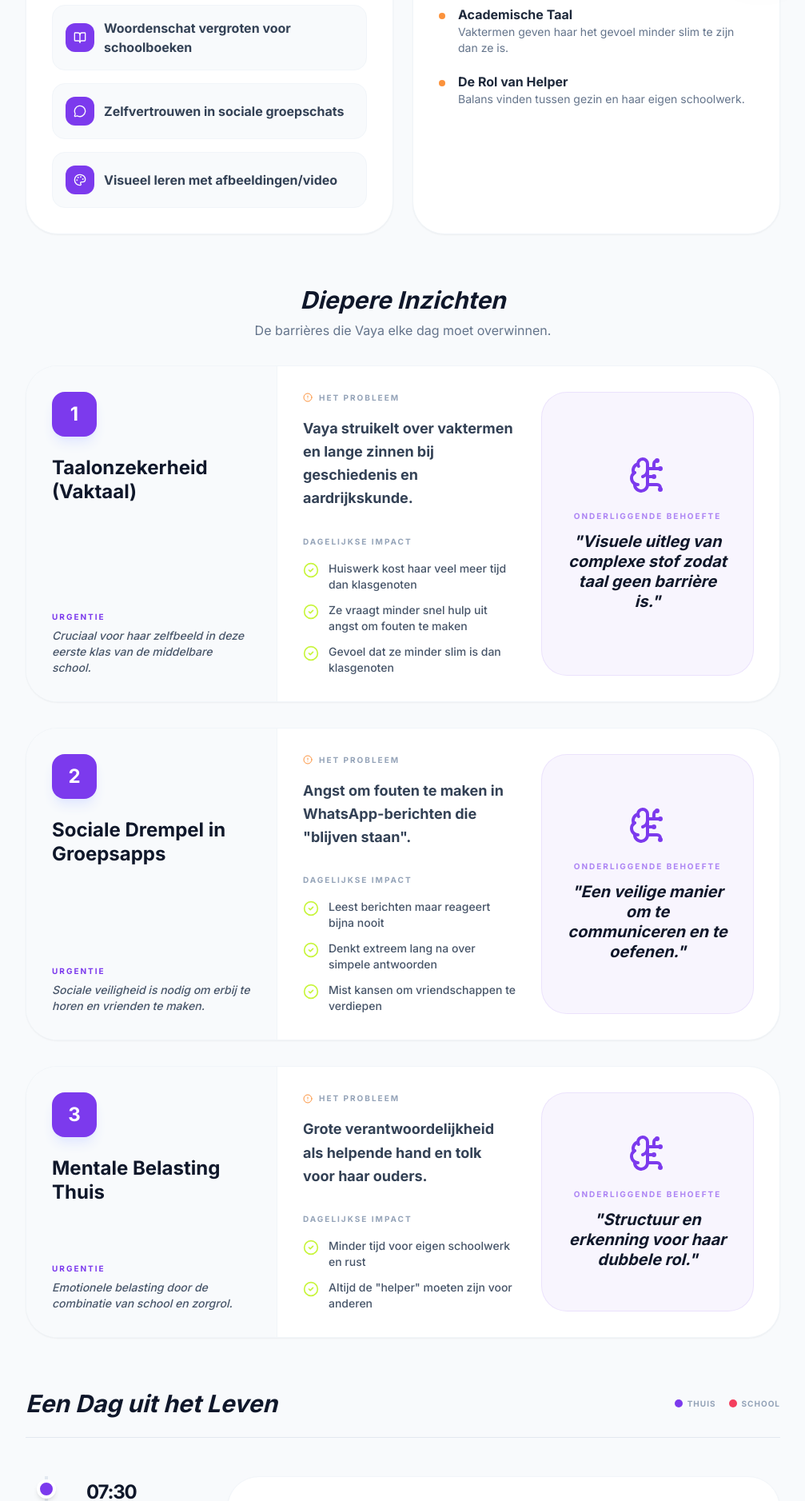
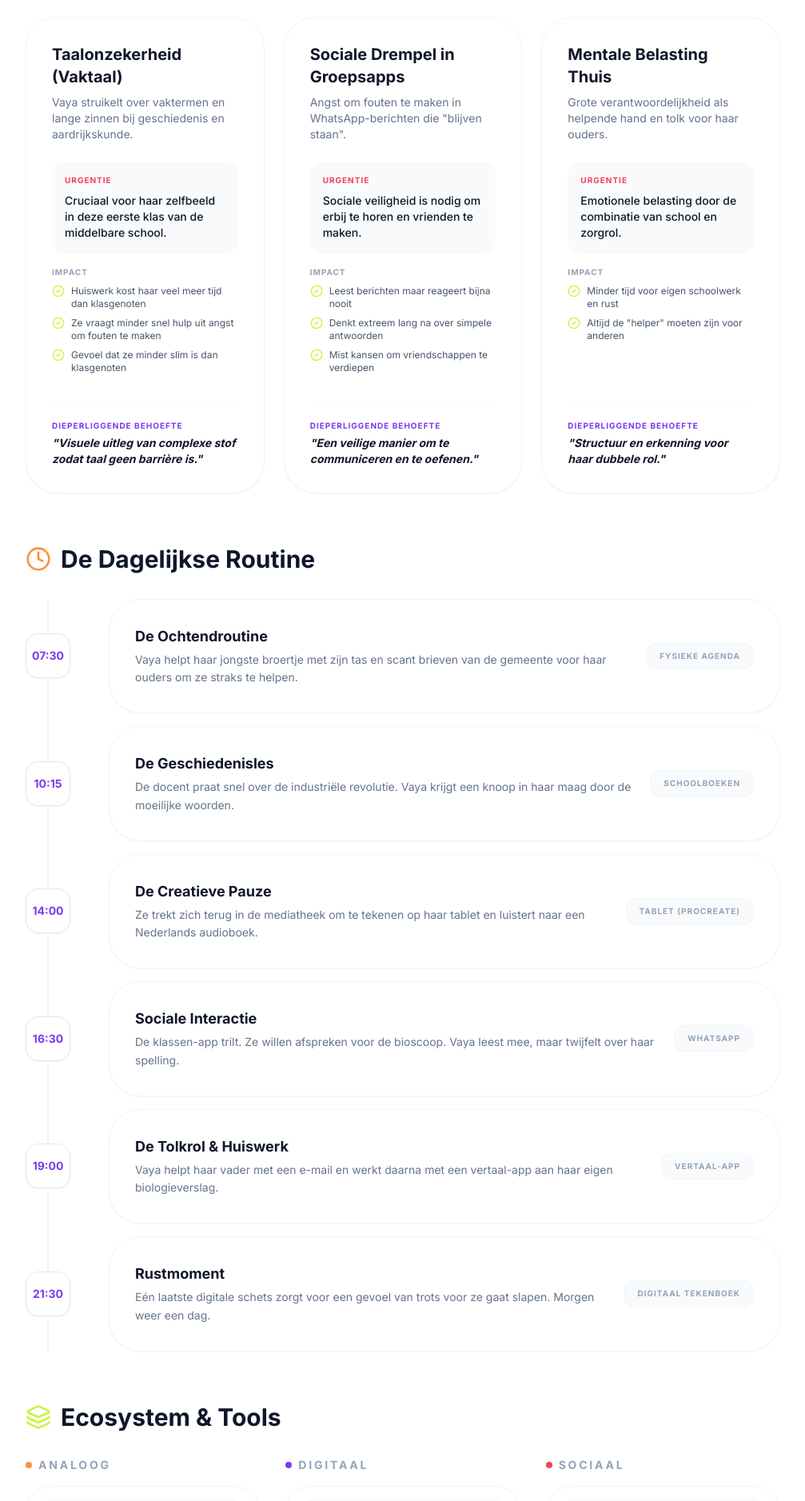
Before and after one commit to Taekuss/Vaya-Persona, a React (Vite) app: page / in a window 1280 px wide. Shown: the part 820-2697 px from the top of the page at 80% size, without its empty margins (264-1271 px from the left). Built offline with nearby package versions, Linux system fonts and the light colour scheme.

Commit message:
Enable dark and lightmode

```diff
--- a/App.tsx
+++ b/App.tsx
@@ -1,32 +1,31 @@
 
-import React, { useState, useEffect, useRef } from 'react';
+import React, { useState, useEffect } from 'react';
 import Sidebar from './components/Sidebar';
 import ChatComponent from './components/ChatComponent';
 import {
-  Radar, RadarChart, PolarGrid, PolarAngleAxis, ResponsiveContainer,
+  RadarChart, PolarGrid, PolarAngleAxis, ResponsiveContainer,
   Radar as RechartsRadar
 } from 'recharts';
 import {
-  Palette,
-  BookOpen,
-  CheckCircle2,
+  Info,
   AlertCircle,
-  Info,
+  Clock,
   Layers,
-  Smartphone,
-  Target,
-  MessageCircle,
-  BrainCircuit,
   MessageSquare,
-  X
+  CheckCircle2
 } from 'lucide-react';
-import { PERSONALITY_TRAITS, TIMELINE_DATA, PROBLEMS_NEEDS, TOUCHPOINTS, PALETTE } from './constants';
+import { PERSONALITY_TRAITS, TIMELINE_DATA, PROBLEMS_NEEDS, TOUCHPOINTS } from './constants';
 
+/**
+ * Main application component for the Persona Dashboard of Vaya.
+ * This component manages layout, sections, dark mode, and the chat overlay.
+ */
 const App: React.FC = () => {
   const [activeSection, setActiveSection] = useState('wie');
   const [isDarkMode, setIsDarkMode] = useState(false);
   const [isChatOpen, setIsChatOpen] = useState(false);
 
+  // Sync scroll position with the sidebar's active section.
   useEffect(() => {
     const sectionElement = document.getElementById(activeSection);
     if (sectionElement) {
@@ -34,14 +33,26 @@ const App: React.FC = () => {
     }
   }, [activeSection]);
 
+  // Handle dark mode side effects on the document root and body.
+  useEffect(() => {
+    const root = window.document.documentElement;
+    if (isDarkMode) {
+      root.classList.add('dark');
+      document.body.style.backgroundColor = '#020617'; // slate-950
+    } else {
+      root.classList.remove('dark');
+      document.body.style.backgroundColor = '#ffffff'; // pure white
+    }
+  }, [isDarkMode]);
+
   const toggleDarkMode = () => setIsDarkMode(!isDarkMode);
 
-  // Vaya's portrait image
+  // Vaya's portrait image URL used across the application.
   const vayaImageUrl = "https://i.ibb.co/0yKQmFyh/unnamed.jpg";
 
   return (
-    <div className={`${isDarkMode ? 'dark' : ''}`}>
-      <div className="flex min-h-screen bg-slate-50 dark:bg-slate-950 text-slate-900 dark:text-slate-100 transition-colors duration-300">
+    <div className={`${isDarkMode ? 'dark' : ''} min-h-screen transition-colors duration-300`}>
+      <div className="flex min-h-screen bg-white dark:bg-slate-950 text-slate-900 dark:text-slate-100 transition-colors duration-300">
         <Sidebar
           activeSection={activeSection}
           setActiveSection={setActiveSection}
@@ -51,7 +62,7 @@ const App: React.FC = () => {
         />
 
         <main className="flex-1 max-w-6xl mx-auto p-4 md:p-10 space-y-16 pb-32">
-          {/* Section: Wie is Vaya */}
+          {/* Section: Wie is Vaya - Introduction and context. */}
           <section id="wie" className="space-y-8 scroll-mt-10">
             <header className="flex flex-col md:flex-row items-center md:items-end justify-between gap-6">
               <div className="flex items-center gap-6">
@@ -116,104 +127,84 @@ const App: React.FC = () => {
                   <ResponsiveContainer width="100%" height="100%">
                     <RadarChart cx="50%" cy="50%" outerRadius="80%" data={PERSONALITY_TRAITS}>
                       <PolarGrid stroke={isDarkMode ? "#334155" : "#e2e8f0"} />
-                      <PolarAngleAxis dataKey="name" tick={{ fill: isDarkMode ? '#94a3b8' : '#64748b', fontSize: 10, fontWeight: 700 }} />
+                      {/* FIX: Set dataKey to "name" as a string to match the data structure and resolve type error. */}
+                      <PolarAngleAxis dataKey="name" tick={{ fill: isDarkMode ? '#94a3b8' : '#64748b', fontSize: 10 }} />
                       <RechartsRadar
                         name="Vaya"
                         dataKey="score"
-                        stroke={PALETTE.purple}
-                        fill={PALETTE.purple}
-                        fillOpacity={0.4}
+                        stroke="#7c3aed"
+                        fill="#7c3aed"
+                        fillOpacity={0.6}
                       />
                     </RadarChart>
                   </ResponsiveContainer>
                 </div>
               </div>
             </div>
-
-            <div className="grid grid-cols-1 md:grid-cols-2 gap-6">
-              <div className="bg-white dark:bg-slate-900 rounded-[2.5rem] p-8 shadow-sm border border-slate-100 dark:border-slate-800">
-                <h3 className="text-xl font-bold mb-6 flex items-center gap-2">
-                  <Target className="text-[#c8f53c] w-5 h-5" /> Doelen & Behoeften
-                </h3>
-                <ul className="space-y-4">
-                  {[
-                    { text: 'Woordenschat vergroten voor schoolboeken', icon: <BookOpen className="w-4 h-4" /> },
-                    { text: 'Zelfvertrouwen in sociale groepschats', icon: <MessageCircle className="w-4 h-4" /> },
-                    { text: 'Visueel leren met afbeeldingen/video', icon: <Palette className="w-4 h-4" /> },
-                  ].map((goal, idx) => (
-                    <li key={idx} className="flex items-center gap-3 bg-slate-50 dark:bg-slate-800/50 p-4 rounded-2xl border border-slate-100 dark:border-slate-800 transition-transform hover:scale-[1.02]">
-                      <span className="bg-[#7c3aed] text-white p-2.5 rounded-xl">{goal.icon}</span>
-                      <span className="text-slate-700 dark:text-slate-300 font-bold">{goal.text}</span>
-                    </li>
-                  ))}
-                </ul>
-              </div>
-
-              <div className="bg-white dark:bg-slate-900 rounded-[2.5rem] p-8 shadow-sm border border-slate-100 dark:border-slate-800">
-                <h3 className="text-xl font-bold mb-6 flex items-center gap-2 text-[#fb923c]">
-                  <AlertCircle className="w-5 h-5" /> Frustraties & Drempels
-                </h3>
-                <div className="space-y-5">
-                  <div className="flex gap-4">
-                    <div className="h-2 w-2 rounded-full bg-[#fb923c] mt-2.5 shrink-0"></div>
-                    <div>
-                      <h4 className="font-bold text-slate-800 dark:text-slate-200">Academische Taal</h4>
-                      <p className="text-sm text-slate-500 dark:text-slate-400">Vaktermen geven haar het gevoel minder slim te zijn dan ze is.</p>
-                    </div>
-                  </div>
-                  <div className="flex gap-4">
-                    <div className="h-2 w-2 rounded-full bg-[#fb923c] mt-2.5 shrink-0"></div>
-                    <div>
-                      <h4 className="font-bold text-slate-800 dark:text-slate-200">De Rol van Helper</h4>
-                      <p className="text-sm text-slate-500 dark:text-slate-400">Balans vinden tussen gezin en haar eigen schoolwerk.</p>
-                    </div>
-                  </div>
-                </div>
-              </div>
-            </div>
           </section>
 
-          {/* Section: Problemen & Behoeften */}
-          <section id="problemen" className="space-y-8 scroll-mt-10">
-            <div className="text-center max-w-2xl mx-auto space-y-2">
-              <h2 className="text-3xl font-black italic">Diepere Inzichten</h2>
-              <p className="text-slate-500 dark:text-slate-400">De barrières die Vaya elke dag moet overwinnen.</p>
-            </div>
-
-            <div className="grid grid-cols-1 gap-8">
+          {/* Section: Problemen & Behoeften - Visualizing the persona's pain points. */}
+          <section id="problemen" className="space-y-8 scroll-mt-24">
+            <h3 className="text-3xl font-black flex items-center gap-3">
+              <AlertCircle className="text-[#f43f5e] w-8 h-8" /> Inzichten & Uitdagingen
+            </h3>
+            <div className="grid grid-cols-1 md:grid-cols-3 gap-6">
               {PROBLEMS_NEEDS.map((item, idx) => (
-                <div key={idx} className="bg-white dark:bg-slate-900 rounded-[2.5rem] shadow-sm border border-slate-100 dark:border-slate-800 overflow-hidden flex flex-col md:flex-row group transition-all hover:shadow-xl">
-                  <div className="md:w-1/3 bg-slate-50 dark:bg-slate-800/30 p-8 border-r border-slate-100 dark:border-slate-800 flex flex-col">
-                    <div className="w-14 h-14 rounded-2xl bg-[#7c3aed] text-white flex items-center justify-center mb-6 font-black text-2xl shadow-lg shadow-indigo-100 dark:shadow-none">
-                      {idx + 1}
+                <div key={idx} className="bg-white dark:bg-slate-900 p-8 rounded-[2.5rem] border border-slate-100 dark:border-slate-800 shadow-sm flex flex-col">
+                  <div className="mb-6">
+                    <h4 className="text-xl font-bold mb-2">{item.title}</h4>
+                    <p className="text-sm text-slate-500 dark:text-slate-400">{item.problem}</p>
+                  </div>
+                  <div className="space-y-4 flex-1">
+                    <div className="bg-slate-50 dark:bg-slate-800/50 p-4 rounded-2xl">
+                      <p className="text-[10px] font-black uppercase text-[#f43f5e] mb-2 tracking-widest">Urgentie</p>
+                      <p className="text-sm font-medium">{item.urgency}</p>
                     </div>
-                    <h3 className="text-2xl font-black text-slate-900 dark:text-white leading-tight mb-4">{item.title}</h3>
-                    <div className="mt-auto">
-                      <span className="text-[10px] font-black uppercase text-[#7c3aed] tracking-[0.2em]">Urgentie</span>
-                      <p className="text-sm text-slate-600 dark:text-slate-400 mt-1 italic font-medium">{item.urgency}</p>
-                    </div>
-                  </div>
-                  <div className="flex-1 p-8 grid grid-cols-1 md:grid-cols-2 gap-8">
                     <div>
-                      <h4 className="text-[10px] font-black uppercase text-slate-400 mb-4 tracking-[0.2em] flex items-center gap-2">
-                         <AlertCircle className="w-3 h-3 text-[#fb923c]" /> Het Probleem
-                      </h4>
-                      <p className="text-slate-700 dark:text-slate-300 font-bold leading-relaxed text-lg">{item.problem}</p>
-
-                      <h4 className="text-[10px] font-black uppercase text-slate-400 mt-8 mb-4 tracking-[0.2em]">Dagelijkse Impact</h4>
-                      <ul className="space-y-3">
+                      <p className="text-[10px] font-black uppercase text-slate-400 mb-2 tracking-widest">Impact</p>
+                      <ul className="space-y-2">
                         {item.impact.map((imp, i) => (
-                          <li key={i} className="flex items-start gap-3 text-sm text-slate-600 dark:text-slate-400 font-medium">
-                            <CheckCircle2 className="w-5 h-5 text-[#c8f53c] shrink-0 mt-0.5" />
-                            <span>{imp}</span>
+                          <li key={i} className="flex gap-2 text-xs text-slate-600 dark:text-slate-400">
+                            <CheckCircle2 className="w-4 h-4 text-[#c8f53c] shrink-0" /> {imp}
                           </li>
                         ))}
                       </ul>
                     </div>
-                    <div className="bg-[#7c3aed]/5 dark:bg-[#7c3aed]/10 rounded-[2rem] p-8 flex flex-col justify-center items-center text-center border border-[#7c3aed]/10">
-                      <BrainCircuit className="w-12 h-12 text-[#7c3aed] mb-5" />
-                      <h4 className="text-[10px] font-black uppercase text-[#7c3aed]/60 mb-3 tracking-[0.2em]">Onderliggende Behoefte</h4>
-                      <p className="text-slate-900 dark:text-white font-black text-xl leading-tight italic">"{item.underlyingNeed}"</p>
+                  </div>
+                  <div className="mt-8 pt-6 border-t border-slate-50 dark:border-slate-800">
+                    <p className="text-[10px] font-black uppercase text-[#7c3aed] mb-1 tracking-widest">Dieperliggende Behoefte</p>
+                    <p className="text-sm font-bold italic">"{item.underlyingNeed}"</p>
+                  </div>
+                </div>
+              ))}
+            </div>
+          </section>
+
+          {/* Section: Een Dag in het Leven - Daily routine timeline. */}
+          <section id="dag" className="space-y-8 scroll-mt-24">
+            <h3 className="text-3xl font-black flex items-center gap-3">
+              <Clock className="text-[#fb923c] w-8 h-8" /> De Dagelijkse Routine
+            </h3>
+            <div className="relative space-y-4">
+              <div className="absolute left-[27px] top-0 bottom-0 w-0.5 bg-slate-100 dark:bg-slate-800 hidden md:block"></div>
+              {TIMELINE_DATA.map((entry, idx) => (
+                <div key={idx} className="relative flex flex-col md:flex-row gap-6 md:gap-12 items-start md:items-center group">
+                  <div className="flex items-center gap-4 z-10">
+                    <div className="w-14 h-14 rounded-2xl bg-white dark:bg-slate-900 border border-slate-200 dark:border-slate-800 flex items-center justify-center shadow-sm text-sm font-black text-[#7c3aed] shrink-0">
+                      {entry.time}
+                    </div>
+                  </div>
+                  <div className="flex-1 bg-white dark:bg-slate-900 p-6 md:p-8 rounded-[2.5rem] border border-slate-100 dark:border-slate-800 shadow-sm group-hover:border-[#7c3aed]/30 transition-colors">
+                    <div className="flex flex-col md:flex-row md:items-center justify-between gap-4">
+                      <div>
+                        <h4 className="font-bold text-lg mb-1">{entry.title}</h4>
+                        <p className="text-slate-500 dark:text-slate-400 text-sm leading-relaxed max-w-2xl">{entry.description}</p>
+                      </div>
+                      {entry.touchpoint && (
+                        <div className="px-4 py-2 bg-slate-50 dark:bg-slate-800 rounded-xl text-[10px] font-black uppercase tracking-widest text-slate-400 border border-slate-100 dark:border-slate-700 whitespace-nowrap">
+                          {entry.touchpoint}
+                        </div>
+                      )}
                     </div>
                   </div>
                 </div>
@@ -221,107 +212,36 @@ const App: React.FC = () => {
             </div>
           </section>
 
-          {/* Section: Dag in het Leven */}
-          <section id="dag" className="space-y-12 scroll-mt-10">
-            <div className="flex items-center justify-between border-b border-slate-200 dark:border-slate-800 pb-6">
-               <h2 className="text-3xl font-black italic">Een Dag uit het Leven</h2>
-               <div className="flex gap-4">
-                  <span className="flex items-center gap-1.5 text-[10px] text-slate-400 font-black uppercase tracking-widest"><div className="w-2.5 h-2.5 rounded-full bg-[#7c3aed]"></div> Thuis</span>
-                  <span className="flex items-center gap-1.5 text-[10px] text-slate-400 font-black uppercase tracking-widest"><div className="w-2.5 h-2.5 rounded-full bg-[#f43f5e]"></div> School</span>
-               </div>
-            </div>
-
-            <div className="relative border-l-4 border-slate-200 dark:border-slate-800 ml-6 space-y-12 pb-12">
-              {TIMELINE_DATA.map((entry, idx) => (
-                <div key={idx} className="relative pl-12">
-                  <div className={`absolute -left-[14px] top-1 w-6 h-6 rounded-full border-4 border-white dark:border-slate-950 shadow-md ${
-                    entry.type === 'home' ? 'bg-[#7c3aed]' :
-                    entry.type === 'school' ? 'bg-[#f43f5e]' :
-                    entry.type === 'creative' ? 'bg-[#c8f53c]' : 'bg-[#fb923c]'
-                  }`}></div>
-
-                  <div className="flex flex-col md:flex-row md:items-start gap-4 md:gap-12">
-                    <div className="md:w-32 shrink-0 pt-1">
-                      <span className="text-2xl font-black text-slate-900 dark:text-slate-100 tracking-tighter">{entry.time}</span>
-                    </div>
-                    <div className="flex-1 bg-white dark:bg-slate-900 p-8 rounded-[2.5rem] shadow-sm border border-slate-100 dark:border-slate-800 hover:border-[#7c3aed]/30 transition-all group">
-                      <div className="flex justify-between items-start mb-3">
-                        <h3 className="text-2xl font-black text-slate-900 dark:text-white group-hover:text-[#7c3aed] transition-colors">{entry.title}</h3>
-                        {entry.type === 'school' && <span className="bg-[#f43f5e]/10 text-[#f43f5e] text-[10px] font-black uppercase px-3 py-1 rounded-full border border-[#f43f5e]/20 tracking-widest">Pijnpunt</span>}
+          {/* Section: Touchpoints - Tools and ecosystem overview. */}
+          <section id="touchpoints" className="space-y-8 scroll-mt-24">
+            <h3 className="text-3xl font-black flex items-center gap-3">
+              <Layers className="text-[#c8f53c] w-8 h-8" /> Ecosystem & Tools
+            </h3>
+            <div className="grid grid-cols-1 md:grid-cols-3 gap-8">
+              {TOUCHPOINTS.map((category, idx) => (
+                <div key={idx} className="space-y-4">
+                  <h4 className="text-sm font-black uppercase tracking-[0.2em] text-slate-400 flex items-center gap-2">
+                    <div className={`w-2 h-2 rounded-full ${
+                      category.category === 'Analoog' ? 'bg-[#fb923c]' : category.category === 'Digitaal' ? 'bg-[#7c3aed]' : 'bg-[#f43f5e]'
+                    }`}></div>
+                    {category.category}
+                  </h4>
+                  <div className="bg-white dark:bg-slate-900 p-4 rounded-[2rem] border border-slate-100 dark:border-slate-800 shadow-sm space-y-2">
+                    {category.items.map((item, i) => (
+                      <div key={i} className="p-4 bg-slate-50 dark:bg-slate-800/50 rounded-2xl text-sm font-bold flex items-center justify-between group hover:bg-[#7c3aed]/5 transition-colors">
+                        {item}
+                        <CheckCircle2 className="w-4 h-4 text-[#c8f53c] opacity-0 group-hover:opacity-100 transition-opacity" />
                       </div>
-                      <p className="text-slate-600 dark:text-slate-400 leading-relaxed mb-6 text-lg font-medium">{entry.description}</p>
-                      <div className="flex items-center gap-3 pt-6 border-t border-slate-50 dark:border-slate-800/50">
-                        <Layers className="w-5 h-5 text-slate-300" />
-                        <span className="text-[10px] font-black text-slate-400 uppercase tracking-[0.2em]">Touchpoint:</span>
-                        <span className="text-sm font-black text-[#7c3aed]">{entry.touchpoint}</span>
-                      </div>
-                    </div>
+                    ))}
                   </div>
                 </div>
               ))}
             </div>
           </section>
-
-          {/* Section: Touchpoints */}
-          <section id="touchpoints" className="space-y-8 scroll-mt-10">
-             <div className="bg-slate-900 dark:bg-black rounded-[3.5rem] p-10 md:p-20 text-white overflow-hidden relative shadow-2xl">
-                <div className="absolute top-0 right-0 w-[30rem] h-[30rem] bg-[#7c3aed]/10 rounded-full blur-[100px] -mr-40 -mt-40"></div>
-                <div className="absolute bottom-0 left-0 w-[30rem] h-[30rem] bg-[#f43f5e]/10 rounded-full blur-[100px] -ml-40 -mb-40"></div>
-
-                <div className="relative z-10 grid grid-cols-1 lg:grid-cols-2 gap-16">
-                  <div className="space-y-12">
-                    <h2 className="text-4xl font-black italic tracking-tight">Tools & Touchpoints</h2>
-                    <div className="grid grid-cols-1 gap-8">
-                      {TOUCHPOINTS.map((group, idx) => (
-                        <div key={idx} className="space-y-4">
-                          <h4 className="text-[10px] font-black uppercase text-[#c8f53c] tracking-[0.4em]">{group.category}</h4>
-                          <div className="flex flex-wrap gap-3">
-                            {group.items.map((item, i) => (
-                              <span key={i} className="bg-white/5 backdrop-blur-xl px-5 py-2.5 rounded-2xl text-sm font-bold border border-white/10 hover:bg-white/10 transition-all hover:scale-105">
-                                {item}
-                              </span>
-                            ))}
-                          </div>
-                        </div>
-                      ))}
-                    </div>
-                  </div>
-
-                  <div className="bg-white/5 backdrop-blur-2xl rounded-[3rem] p-10 border border-white/10 space-y-8 flex flex-col justify-center">
-                    <h3 className="text-2xl font-black flex items-center gap-4 italic">
-                      <Smartphone className="w-8 h-8 text-[#a855f7]" /> Digitale Voorkeuren
-                    </h3>
-                    <div className="space-y-6">
-                      <div className="flex gap-6 p-6 rounded-[2rem] bg-white/5 border border-white/5 hover:border-white/20 transition-all">
-                        <Palette className="w-8 h-8 text-[#f43f5e] shrink-0" />
-                        <div>
-                          <h4 className="font-black text-lg mb-1 italic">Creativiteit</h4>
-                          <p className="text-sm text-slate-400 font-medium">"Tekenen is mijn ontsnapping. Geen woorden nodig."</p>
-                        </div>
-                      </div>
-                      <div className="flex gap-6 p-6 rounded-[2rem] bg-white/5 border border-white/5 hover:border-white/20 transition-all">
-                        <BookOpen className="w-8 h-8 text-[#7c3aed] shrink-0" />
-                        <div>
-                          <h4 className="font-black text-lg mb-1 italic">Audio Content</h4>
-                          <p className="text-sm text-slate-400 font-medium">"Luisteren helpt me teksten beter te onthouden."</p>
-                        </div>
-                      </div>
-                    </div>
-                  </div>
-                </div>
-             </div>
-          </section>
-
-          <footer className="pt-24 text-center border-t border-slate-200 dark:border-slate-800">
-             <div className="inline-block px-4 py-2 bg-slate-100 dark:bg-slate-900 rounded-full mb-6">
-                <p className="text-[10px] font-black uppercase tracking-[0.4em] text-slate-500">Persona Analysis Project</p>
-             </div>
-             <p className="text-sm font-bold text-slate-400 italic">Vaya: De Stille Kracht • 2024</p>
-          </footer>
         </main>
       </div>
 
-      {/* Live Chat Component */}
+      {/* Chat Overlay for interacting with the Vaya persona. */}
       {isChatOpen && (
         <ChatComponent
           isOpen={isChatOpen}
@@ -329,21 +249,9 @@ const App: React.FC = () => {
           vayaImage={vayaImageUrl}
         />
       )}
-
-      {/* Floating Chat Button (if closed) */}
-      {!isChatOpen && (
-        <button
-          onClick={() => setIsChatOpen(true)}
-          className="fixed bottom-8 right-8 w-16 h-16 bg-[#7c3aed] text-white rounded-full flex items-center justify-center shadow-2xl hover:scale-110 active:scale-95 transition-all z-40 group"
-        >
-          <MessageSquare className="w-7 h-7" />
-          <span className="absolute right-full mr-4 bg-white dark:bg-slate-900 text-slate-900 dark:text-white px-4 py-2 rounded-xl text-sm font-bold shadow-xl border border-slate-100 dark:border-slate-800 opacity-0 group-hover:opacity-100 pointer-events-none transition-all whitespace-nowrap">
-            Praat met Vaya
-          </span>
-        </button>
-      )}
     </div>
   );
 };
 
+// FIX: Export default App to ensure the module can be imported correctly in index.tsx.
 export default App;
--- a/index.html
+++ b/index.html
@@ -1,4 +1,3 @@
-
 <!DOCTYPE html>
 <html lang="nl">
 <head>
@@ -6,10 +5,18 @@
     <meta name="viewport" content="width=device-width, initial-scale=1.0">
     <title>Persona Dashboard: Vaya</title>
     <script src="https://cdn.tailwindcss.com"></script>
+    <script>
+        tailwind.config = {
+          darkMode: 'class'
+        }
+    </script>
     <link href="https://fonts.googleapis.com/css2?family=Inter:wght@300;400;500;600;700&display=swap" rel="stylesheet">
     <style>
         body {
             font-family: 'Inter', sans-serif;
+            margin: 0;
+            padding: 0;
+            transition: background-color 0.3s ease;
         }
     </style>
 <script type="importmap">
@@ -25,7 +32,7 @@
 }
 </script>
 </head>
-<body class="bg-slate-50 text-slate-900">
+<body>
     <div id="root"></div>
 </body>
 </html>
```
